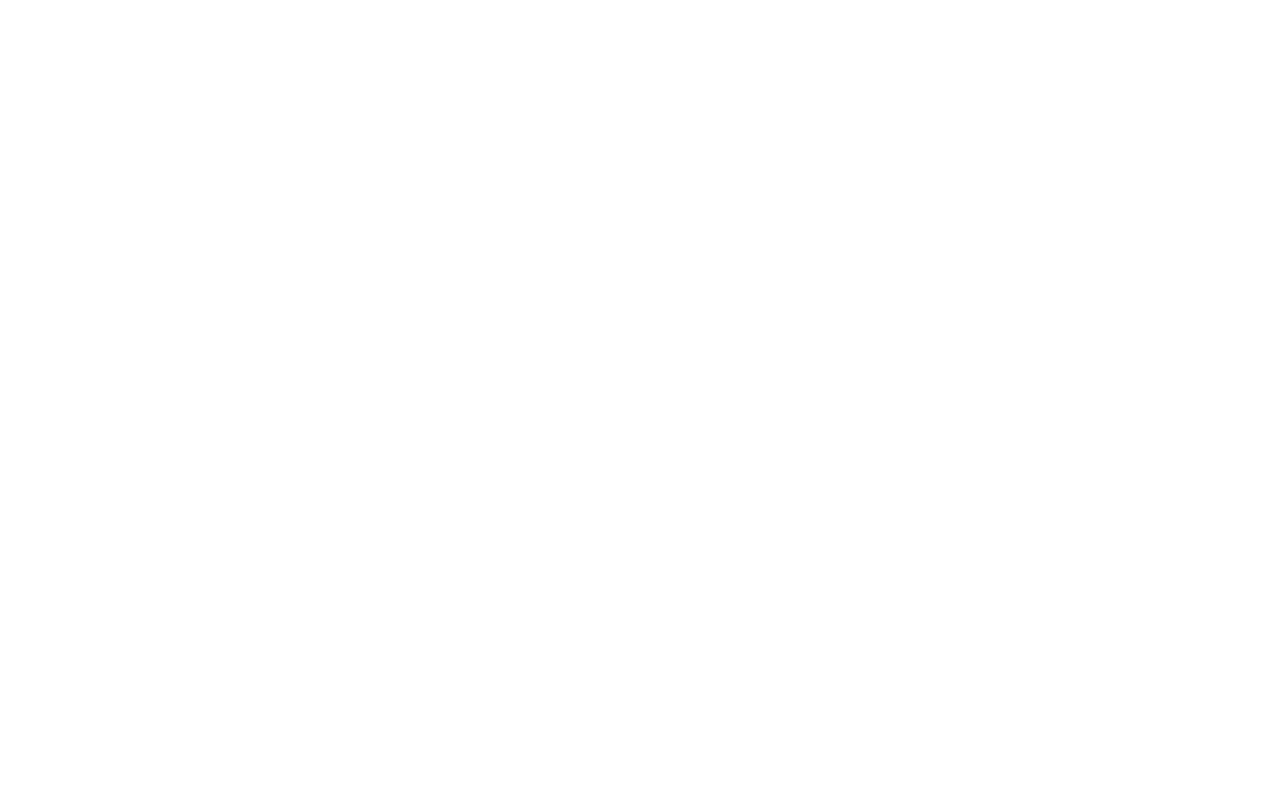
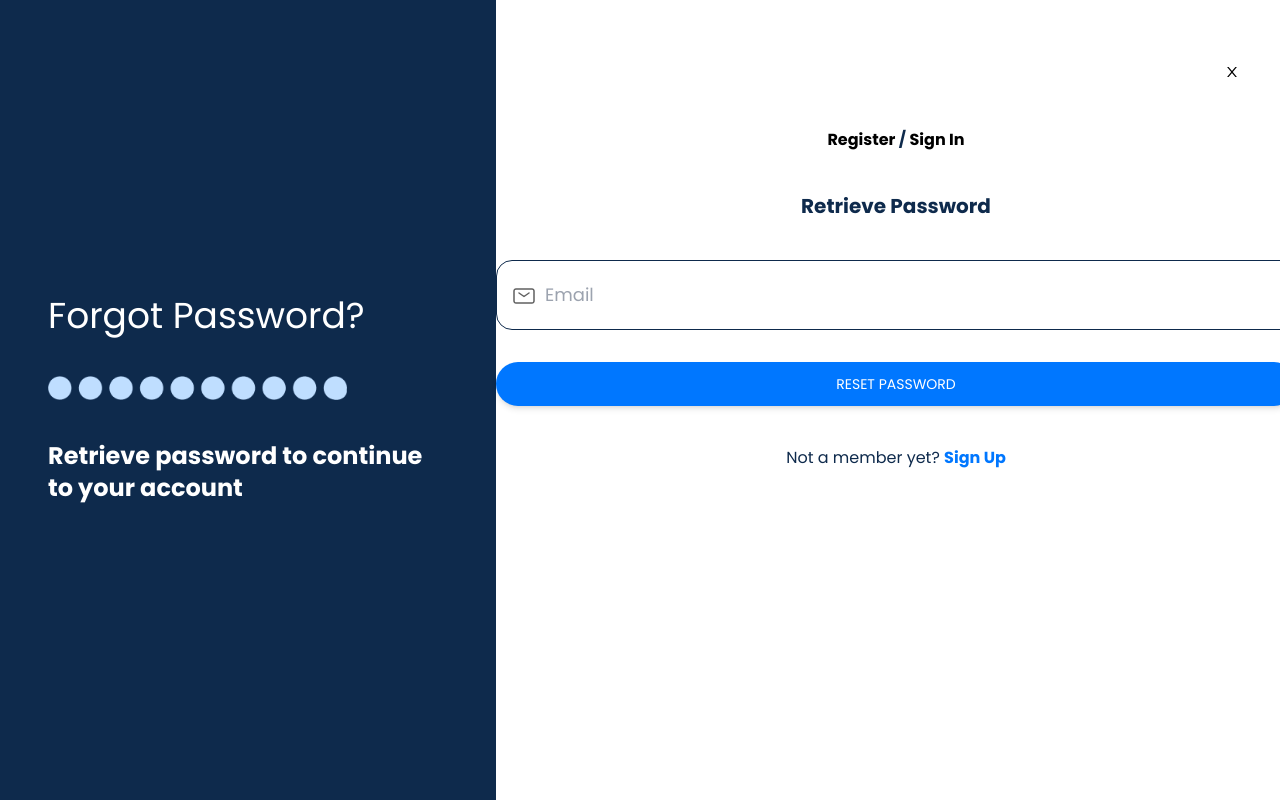
Before and after one commit to Adeleyeha-17/Leadwinn-Academy, a React (Vite) app: page /forgot-password in a window 1280 px wide. Before the commit this address had no page. Built offline with nearby package versions, Linux system fonts and the light colour scheme.

Commit message:
OAuth, ForgotPassword

```diff
--- a/package.json
+++ b/package.json
@@ -21,6 +21,7 @@
     "react-phone-input-2": "^2.15.1",
     "react-router-dom": "^6.16.0",
     "react-slick": "^0.29.0",
+    "react-toastify": "^9.1.3",
     "slick-carousel": "^1.8.1"
   },
   "devDependencies": {
--- a/src/App.tsx
+++ b/src/App.tsx
@@ -10,6 +10,9 @@ import { Feedback } from "./pages/Feedback";
 import { AnimatePresence } from "framer-motion";
 import { Signin } from "./pages/Signin";
 import { Register } from "./pages/Register";
+import 'react-toastify/dist/ReactToastify.css';
+import { ToastContainer } from "react-toastify";
+import { ForgotPassword } from "./pages/ForgotPassword";
 
 function App() {
 
@@ -27,10 +30,25 @@ function App() {
             <Route path="/feedback" element={<Layout><Feedback /></Layout>} />
             <Route path="/sign-in" element={<Signin />} />
             <Route path="/register" element={<Register />} />
+            <Route path="forgot-password" element={<ForgotPassword />}/>
 
           </Routes>
         </Router>
       </AnimatePresence>
+
+      <ToastContainer
+      position="bottom-center"
+      autoClose={1000}
+      limit={1}
+      hideProgressBar={true}
+      newestOnTop={false}
+      closeOnClick={false}
+      rtl={false}
+      pauseOnFocusLoss
+      draggable
+      pauseOnHover
+      theme="colored"
+      />
     </>
   );
 }
--- a/src/components/OAuth/OAuth.tsx
+++ b/src/components/OAuth/OAuth.tsx
@@ -1,20 +1,47 @@
 import { FcGoogle } from 'react-icons/fc';
 import { signInWithPopup, GoogleAuthProvider } from "firebase/auth";
 import { auth } from "../../config/firebase"
+import { toast } from "react-toastify"
+import { db } from '../../config/firebase';
+import { useNavigate } from 'react-router-dom';
+import { doc, getDoc, serverTimestamp, setDoc } from 'firebase/firestore';
 
 export const OAuth: React.FC = () => {
 
+  const navigate = useNavigate()
+
   async function onGoogleClick() {
-    const provider = new GoogleAuthProvider
-  signInWithPopup(auth, provider)
-    .then((result) => {
 
+    try{
+    const provider = new GoogleAuthProvider();
+  const result = await signInWithPopup(auth, provider)
       const user = result.user;
-     console.log(user)
-    }).catch((error) => {
-      // Handle Errors here.
-     console.log({error})
-    });
+      const docRef = doc(db, "users", user.uid)
+      const docSnap = await getDoc(docRef)
+
+      if (!docSnap.exists()) {
+        await setDoc(docRef, {
+          name: user.displayName,
+          email: user.email,
+          timestamp: serverTimestamp(),
+        });
+      }
+
+      navigate("/");
+      console.log(user);
+    } catch (error) {
+      if (error === 'auth/cancelled-popup-request') {
+
+        // Handle canceled popup request
+        console.error("Popup request was cancelled");
+      } else {
+
+        // Handle other errors
+        toast.error("Could not authorize with Google");
+        console.error(error);
+
+      }
+    }
 
   }
 
--- a/src/config/firebase.ts
+++ b/src/config/firebase.ts
@@ -1,5 +1,6 @@
 import { initializeApp } from "firebase/app";
 import { getAuth } from "firebase/auth"
+import { getFirestore } from "firebase/firestore"
 
 
 const firebaseConfig = {
@@ -14,3 +15,4 @@ const firebaseConfig = {
 
 const app = initializeApp(firebaseConfig);
 export const auth = getAuth(app)
+export const db = getFirestore()
--- /dev/null
+++ b/src/pages/ForgotPassword.tsx
@@ -0,0 +1,103 @@
+import {Link, useLocation, useNavigate } from "react-router-dom"
+import dotImage from "../../src/assets/dots.png"
+import {AiOutlineClose} from "react-icons/ai";
+import { useState } from 'react';
+import { motion } from "framer-motion";
+import mailSvg from "../../src/assets/mail.svg";
+import { sendPasswordResetEmail } from 'firebase/auth';
+import { toast } from 'react-toastify';
+import { auth } from "../config/firebase"
+
+
+
+export const ForgotPassword: React.FC = () => {
+
+  const location = useLocation();
+  const history = useNavigate();
+
+  const routePathMatch = (route: string) => {
+    return location.pathname === route ? "text-hero-blue" : "text-black";
+  }
+
+  const [formData, setFormData] = useState({
+    email: ""
+  })
+
+  const { email } = formData
+
+  const onChange = (e: React.ChangeEvent<HTMLInputElement>) => {
+    const { name, value} = e.target
+    setFormData(prevState => ({
+      ...prevState,
+      [name]:  value
+    }))
+  }
+
+  const handleGoBack = () => {
+    history(-1)
+  }
+
+  async function onSubmit(e) {
+   e.preventDefault();
+
+   try {
+     await sendPasswordResetEmail(auth, email)
+     toast.success("Password sent")
+   } catch (error) {
+     toast.error("input correct email")
+   }
+ }
+  return (
+    <motion.div initial={{opacity: 0}} animate={{opacity:1}} exit={{opacity: 0}} transition={{duration: 1}} className="flex font-poppins">
+
+      <div className="bg-head-black hidden text-white w-6/12 max-sm:h-screen sm:h-[65rem] lg:h-screen sm:flex flex-col lg:justify-center py-72">
+        <div className="w-[15rem] lg:w-[18rem] xl:w-[28rem] flex flex-col gap-10 ml-12">
+          <h2 className=" font-medium sm:text-lg lg:text-2xl xl:text-4xl">Forgot Password?</h2>
+          <img src={dotImage} className="sm:w-8/12 xl:w-8/12" />
+          <h4 className="sm:w-[11rem] lg:w-[13rem] xl:w-[24rem] font-bold text-lg xl:text-2xl">Retrieve password to continue to your account</h4>
+        </div>
+      </div>
+
+      <div className="relative w-full max-sm:h-screen lg:h-screen flex flex-col items-center pt-24 xl:pt-32">
+
+      <div className="absolute top-16 right-8 sm:right-14 lg:right-14 mb-5">
+
+      <AiOutlineClose className="cursor-pointer" onClick={handleGoBack}/>
+
+      </div>
+
+        <div className="flex items-center flex-col gap-6 xl:gap-10 text-sm sm:text-base lg:text-xl text-head-black font-bold">
+          <span className="text-sm sm:text-base font-bold"> <Link to="/register" className={`${routePathMatch("/register")}`}>Register</Link> / <Link to="/sign-in" className={`${routePathMatch("/sign-in")}`}>Sign In</Link></span>
+
+
+
+          <h1>Retrieve Password</h1>
+
+          <div>
+
+            <form onSubmit={onSubmit}>
+              <div className="flex flex-col lg:flex-row gap-10 mb-8">
+
+    <div className="relative">
+
+                <input className="w-[20rem] sm:w-[23rem] lg:w-[25rem] xl:w-[50rem] pl-12 xl:py-5 py-3 text-base sm:text-lg text-gray-700 font-medium bg-white rounded-2xl transition ease-in-out border border-head-black focus:border-head-blue" type="text" name="email" value={email} placeholder="Email" onChange={onChange} />
+
+                <img src={mailSvg} className="absolute left-4 top-3 sm:top-4 xl:top-6"/>
+
+    </div>
+
+              </div>
+
+              <button className="w-full bg-hero-blue text-white px-7 py-3 text-xs sm:text-sm font-medium uppercase rounded-3xl shadow-md hover:bg-blue-700 transition duration-150 ease-in-out hover:shadow-lg active:bg-blue-800" type="submit">Reset Password</button>
+
+            </form>
+
+          </div>
+            <p className="mb-6 font-medium text-xs sm:text-sm lg:text-base">{"Not a member yet?"} <Link to="/register" className="text-hero-blue font-semibold transition duration-200 ease-in-out ml-1 sm:ml-0"> Sign Up</Link></p>
+        </div>
+
+      </div>
+
+    </motion.div>
+  )
+}
```
Also changed, not shown: 1 other file (tests, documents, lock files or other folders).
